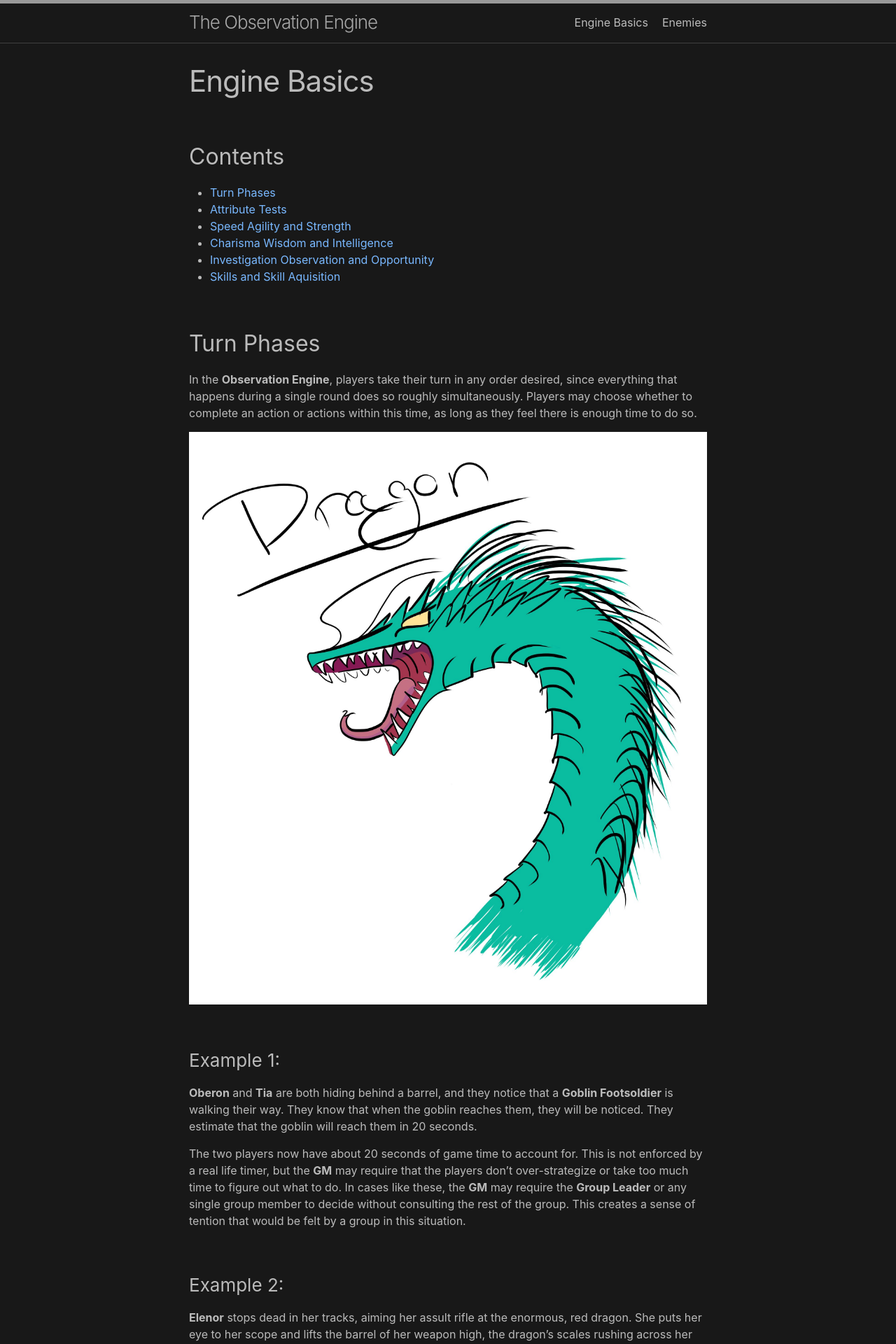
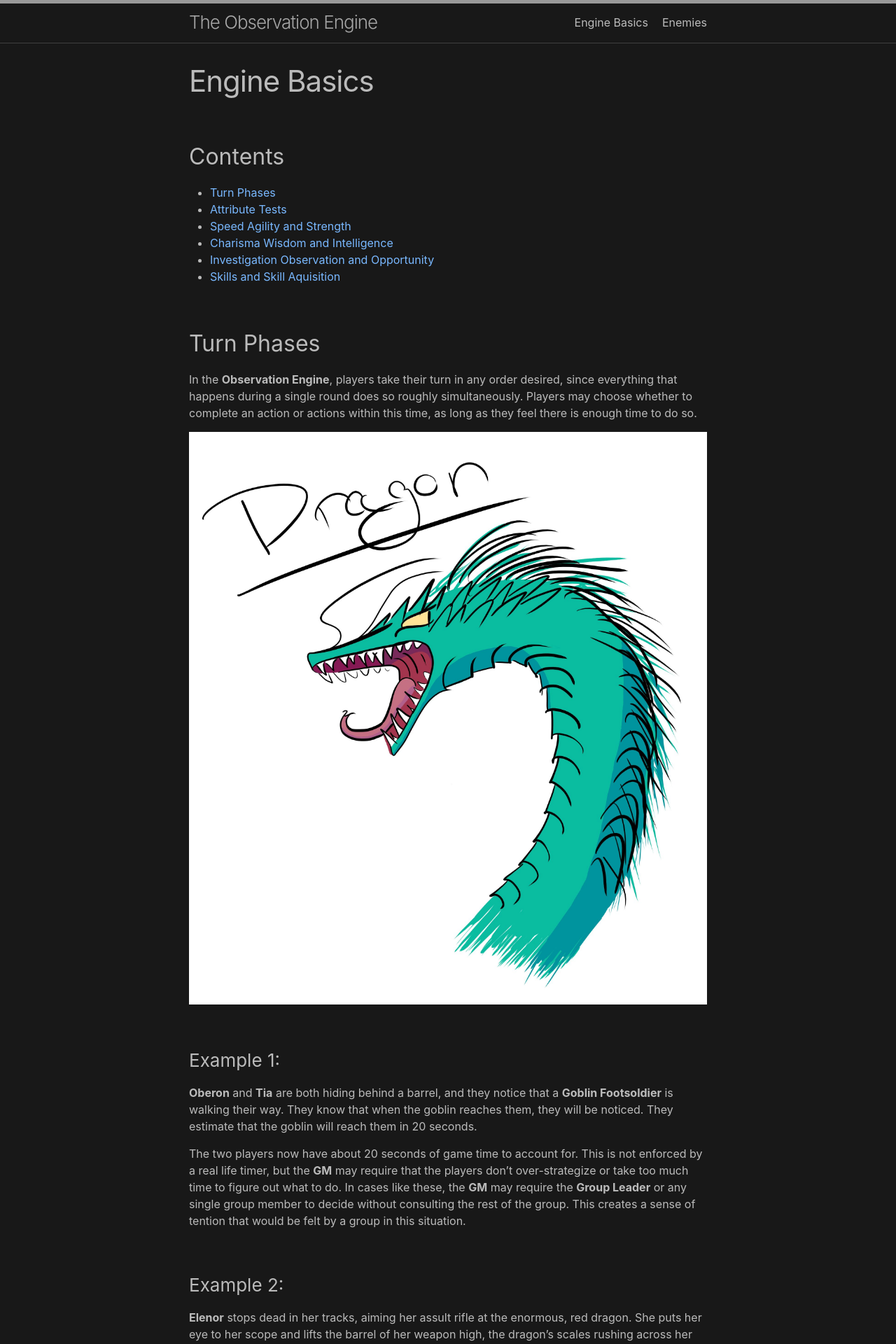
Before and after one commit to ngraham20/california-trip, a Jekyll site: the page built from engine-basics.md, in a window 1280 px wide. Shown: the top 1920 px of the page at 70% size. Built offline with Jekyll 4.4.1, drawn with Linux system fonts in a browser that asks for light colours.

Commit message:
shaded dragon

```diff
--- a/engine-basics.md
+++ b/engine-basics.md
@@ -14,7 +14,7 @@ title: Engine Basics
 ## Turn Phases
 In the **Observation Engine**, players take their turn in any order desired, since everything that happens during a single round does so roughly simultaneously. Players may choose whether to complete an action or actions within this time, as long as they feel there is enough time to do so.
 
-![Dragon](./assets/dragon.jpg)
+![Dragon](./assets/dragon-shading.jpg)
 
 ### Example 1:
 
```
Also changed, not shown: assets/dragon-shading.jpg (added).
